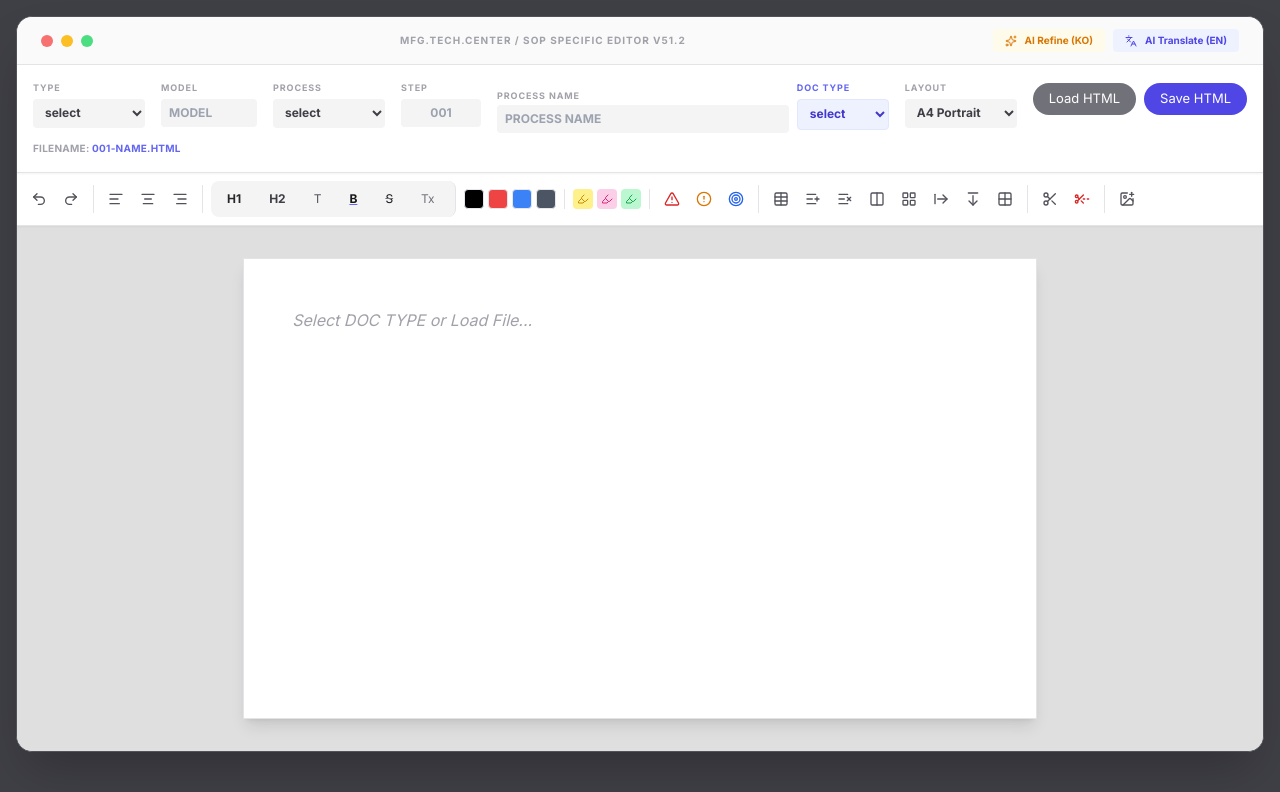
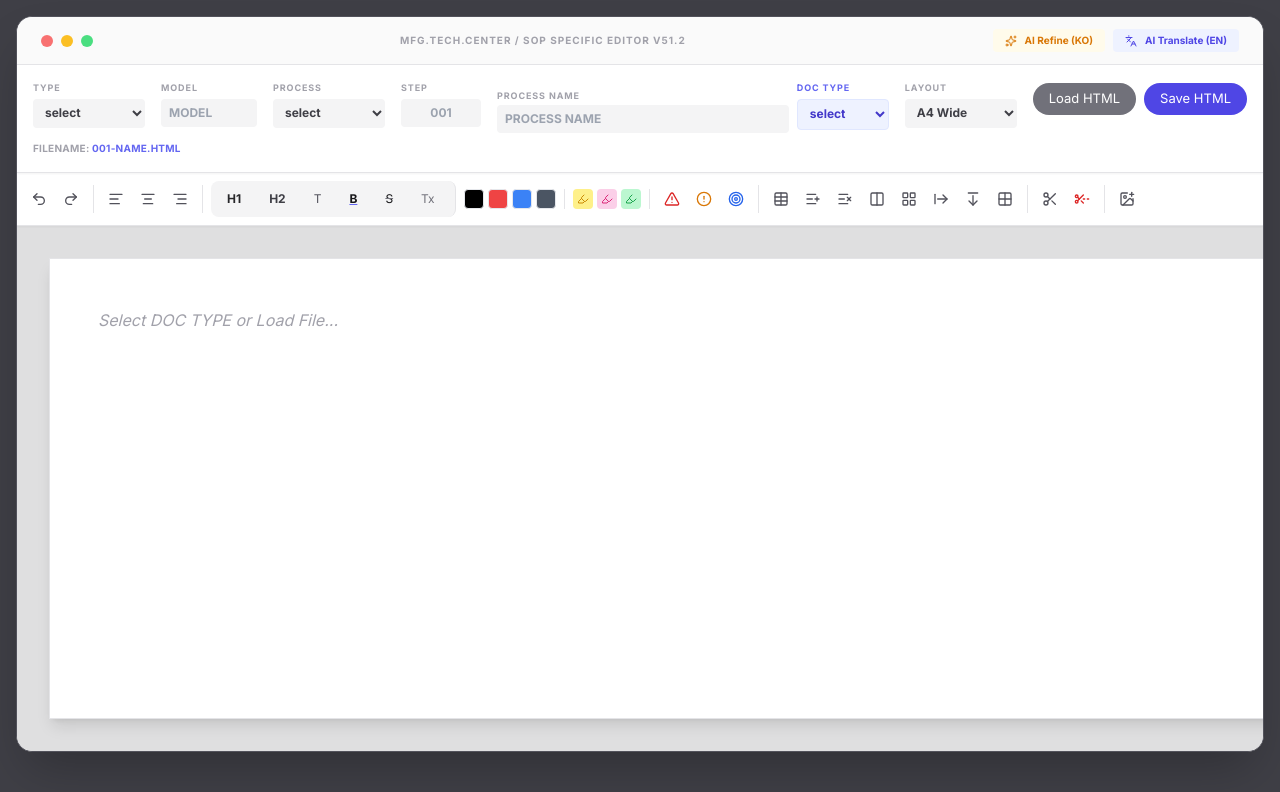
Before and after one commit to asendia2025/oms_editor, a plain HTML site: page index.html in a window 1280 px wide. Drawn offline with nearby package versions, Linux system fonts and the light colour scheme.

Commit message:
Update index.html

```diff
--- a/index.html
+++ b/index.html
@@ -99,8 +99,8 @@
                 <div class="flex flex-col gap-1">
                     <label class="text-[9px] font-bold text-zinc-400 uppercase tracking-widest">Layout</label>
                     <select id="page-layout" onchange="changePageWidth(this.value)" class="bg-zinc-100 border-none rounded px-2 py-1.5 font-bold text-zinc-700 text-xs w-28 outline-none cursor-pointer">
-                        <option value="paper-a4" selected>A4 Portrait</option>
-                        <option value="paper-wide">A4 Wide</option>
+                        <option value="paper-a4">A4 Portrait</option>
+                        <option value="paper-wide" selected>A4 Wide</option>
                     </select>
                 </div>
                 <div class="pb-4 ml-auto self-center flex gap-2">
@@ -168,7 +168,7 @@
             </div>
 
             <div class="w-full flex-1 overflow-y-auto p-8 bg-zinc-800/10 scroll-smooth" id="canvas-wrapper">
-                <div id="paper-container" class="paper-a4 mx-auto bg-white shadow-lg border border-zinc-200 min-h-full flex flex-col relative transition-all duration-300">
+                <div id="paper-container" class="paper-wide mx-auto bg-white shadow-lg border border-zinc-200 min-h-full flex flex-col relative transition-all duration-300">
                     <div id="editor" contenteditable="true" class="editor-content flex-1 p-12 focus:outline-none text-zinc-800 leading-relaxed text-base" oninput="saveHistory()"></div>
                 </div>
             </div>
```
